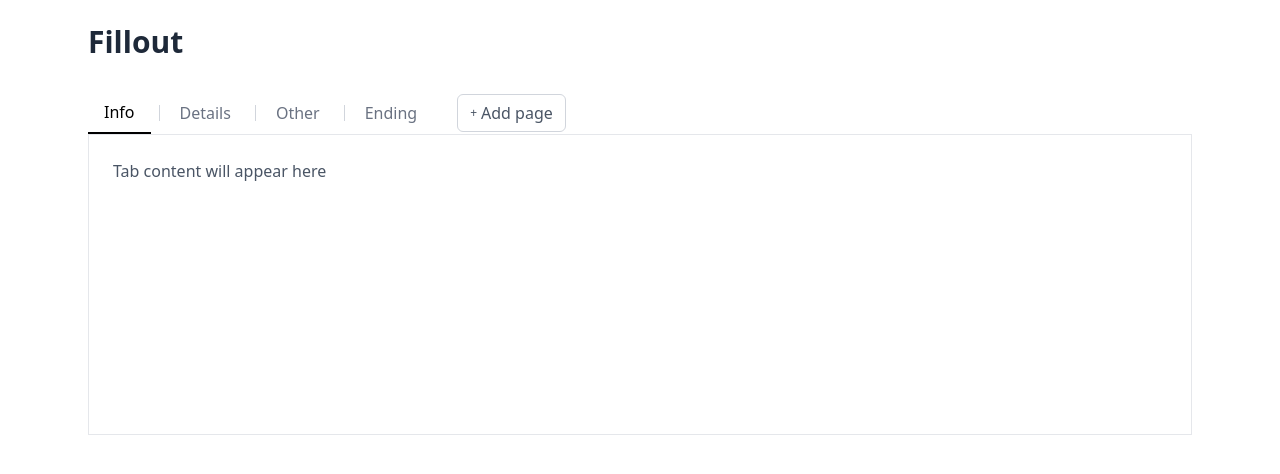
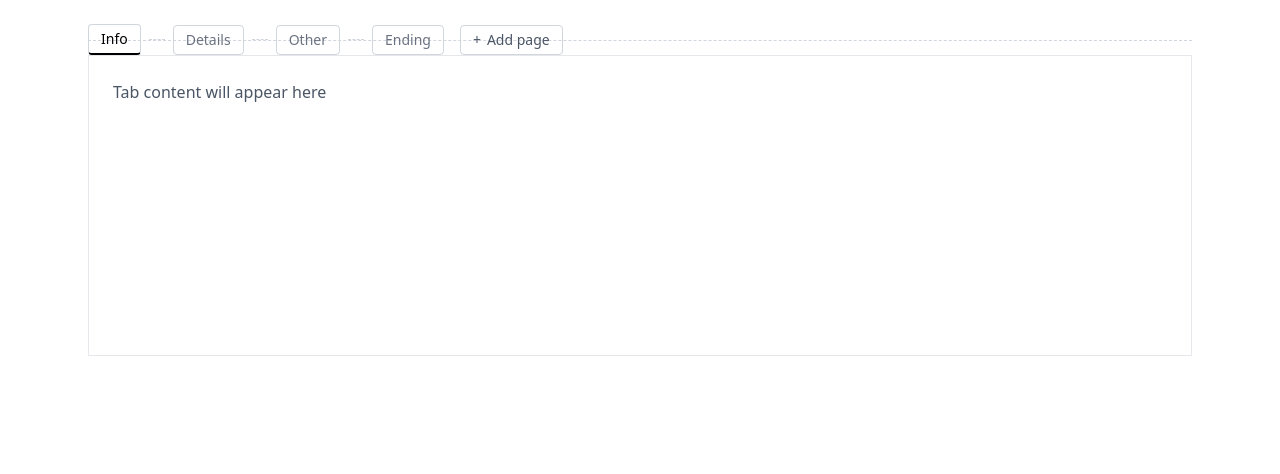
Before and after one commit to teddy-mczieuwa/fillout-app, a Next.js app: page / in a window 1280 px wide. Shown: the top 474 px of the page. Built offline with nearby package versions, Linux system fonts and the light colour scheme.

Commit message:
minor update to styling

```diff
--- a/src/app/page.tsx
+++ b/src/app/page.tsx
@@ -3,10 +3,6 @@
 export default function Home() {
   return (
     <div className="max-w-6xl mx-auto p-6">
-      <header className="mb-8">
-        <h1 className="text-3xl font-semibold text-gray-800">Fillout</h1>
-      </header>
-
       <main>
         <TabSystem />
         <div className="p-6 border border-gray-200 border-t-0 min-h-[300px]">
--- a/src/components/TabSystem.tsx
+++ b/src/components/TabSystem.tsx
@@ -1,6 +1,6 @@
 'use client';
 
-import React, { useState, useRef, useEffect } from 'react';
+import React, { useState, useRef } from 'react';
 // Using Tailwind CSS for styling
 
 interface Tab {
@@ -25,33 +25,19 @@
   const [draggedOverIndex, setDraggedOverIndex] = useState<number | null>(null);
   const [showAddButton, setShowAddButton] = useState<number | null>(null);
   const tabsRef = useRef<HTMLDivElement>(null);
-  const [dragImage, setDragImage] = useState<HTMLDivElement | null>(null);
 
-  // Create a drag image element
-  useEffect(() => {
-    if (typeof window !== 'undefined') {
-      const div = document.createElement('div');
-      div.className = 'p-2 bg-gray-100 border border-gray-300 rounded shadow-md opacity-80';
-      div.style.position = 'absolute';
-      div.style.top = '-1000px';
-      div.style.opacity = '0.8';
-      document.body.appendChild(div);
-      setDragImage(div);
-
-      return () => {
-        document.body.removeChild(div);
-      };
-    }
-  }, []);
+  // No need for a custom drag image element anymore
 
   const handleDragStart = (e: React.DragEvent<HTMLDivElement>, tab: Tab, index: number) => {
     setDraggedTab(tab);
 
-    // Set custom drag image
-    if (dragImage) {
-      dragImage.textContent = tab.title;
-      e.dataTransfer.setDragImage(dragImage, 0, 0);
-    }
+    // Store initial mouse position to calculate horizontal movement only
+    const initialX = e.clientX;
+    const initialY = e.clientY;
+
+    // Store the initial position in the dataTransfer object
+    e.dataTransfer.setData('initialX', initialX.toString());
+    e.dataTransfer.setData('initialY', initialY.toString());
 
     e.dataTransfer.effectAllowed = 'move';
     e.dataTransfer.setData('text/plain', index.toString());
@@ -59,8 +45,19 @@
 
   const handleDragOver = (e: React.DragEvent<HTMLDivElement>, index: number) => {
     e.preventDefault();
+
+    // Only update the draggedOverIndex if the movement is primarily horizontal
     if (draggedTab && draggedOverIndex !== index) {
-      setDraggedOverIndex(index);
+      const initialX = parseInt(e.dataTransfer.getData('initialX') || '0');
+      const initialY = parseInt(e.dataTransfer.getData('initialY') || '0');
+
+      const deltaX = Math.abs(e.clientX - initialX);
+      const deltaY = Math.abs(e.clientY - initialY);
+
+      // If horizontal movement is greater than vertical movement, update the index
+      if (deltaX > deltaY) {
+        setDraggedOverIndex(index);
+      }
     }
   };
 
@@ -105,12 +102,15 @@
 
   return (
     <div className="w-full overflow-x-auto border-b border-gray-200" ref={tabsRef}>
-      <div className="flex items-center min-w-max">
+      <div className="flex items-center min-w-max relative">
+        {/* Dashed line connecting all tabs */}
+        <div className="absolute top-1/2 left-0 right-0 border-b border-dashed border-gray-300 -z-10"></div>
+
         {tabs.map((tab, index) => (
           <React.Fragment key={tab.id}>
             {/* Tab */}
             <div
-              className={`px-4 py-2 cursor-pointer select-none mr-1 transition-colors flex items-center ${tab.isActive
+              className={`px-3 py-1 cursor-pointer select-none transition-colors flex items-center border border-gray-300 rounded text-sm ${tab.isActive
                 ? 'text-black border-b-2 border-b-black font-medium'
                 : 'text-gray-500 hover:text-gray-700'}`}
               draggable
@@ -130,7 +130,7 @@
                 onMouseEnter={() => setShowAddButton(index)}
                 onMouseLeave={() => setShowAddButton(null)}
               >
-                <div className="h-4 w-px bg-gray-300 mx-1"></div>
+                <div className="border-b border-dashed border-gray-300 w-4 mx-2"></div>
                 {showAddButton === index && (
                   <button
                     className="absolute w-5 h-5 rounded-full bg-gray-100 text-gray-600 border border-gray-300 flex items-center justify-center cursor-pointer text-base hover:bg-gray-200"
@@ -146,7 +146,7 @@
 
         {/* Add button for the end */}
         <div
-          className="relative h-full flex items-center justify-center ml-1"
+          className="relative h-full flex items-center justify-center"
           onMouseEnter={() => setShowAddButton(tabs.length)}
           onMouseLeave={() => setShowAddButton(null)}
         >
@@ -161,9 +161,9 @@
         </div>
 
         {/* Add page button */}
-        <div className="ml-4">
-          <button className="px-3 py-1.5 text-gray-600 border border-gray-300 rounded-md hover:bg-gray-50 flex items-center gap-1">
-            <span className="text-xs">+</span> Add page
+        <div className="ml-4 flex items-center">
+          <button className="px-3 py-1 text-gray-600 border border-gray-300 rounded flex items-center gap-1.5 text-sm hover:bg-gray-50">
+            <span className="text-sm font-medium">+</span> Add page
           </button>
         </div>
       </div>
```
